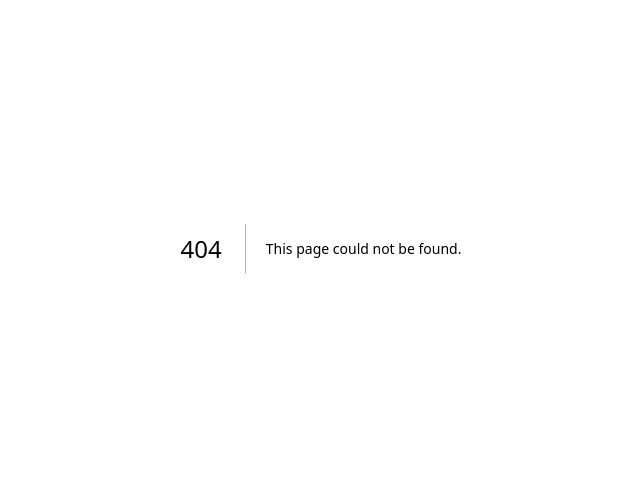
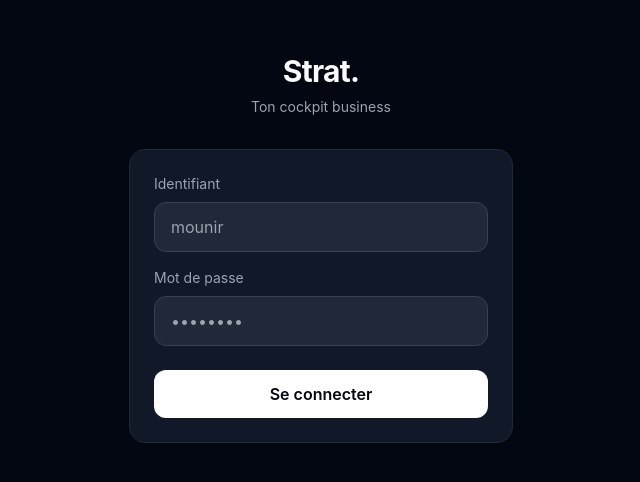
Before and after one commit to MounirRharasse/strat, a Next.js app: page /login in a window 1280 px wide. Before the commit this address had no page. Shown: the part 152-634 px from the top of the page, without its empty margins (319-959 px from the left). Built offline with nearby package versions, Linux system fonts and the light colour scheme.

Commit message:
login et protection dashboard

```diff
--- /dev/null
+++ b/app/api/auth/[...nextauth]/route.js
@@ -0,0 +1,29 @@
+import NextAuth from 'next-auth'
+import CredentialsProvider from 'next-auth/providers/credentials'
+
+const handler = NextAuth({
+  providers: [
+    CredentialsProvider({
+      name: 'Strat',
+      credentials: {
+        username: { label: 'Identifiant', type: 'text' },
+        password: { label: 'Mot de passe', type: 'password' }
+      },
+      async authorize(credentials) {
+        if (
+          credentials.username === process.env.ADMIN_USERNAME &&
+          credentials.password === process.env.ADMIN_PASSWORD
+        ) {
+          return { id: '1', name: 'Mounir', email: 'mounir@krousty.fr' }
+        }
+        return null
+      }
+    })
+  ],
+  pages: {
+    signIn: '/login'
+  },
+  secret: process.env.NEXTAUTH_SECRET
+})
+
+export { handler as GET, handler as POST }
--- /dev/null
+++ b/app/login/page.js
@@ -0,0 +1,83 @@
+'use client'
+
+import { useState } from 'react'
+import { signIn } from 'next-auth/react'
+import { useRouter } from 'next/navigation'
+
+export default function Login() {
+  const [username, setUsername] = useState('')
+  const [password, setPassword] = useState('')
+  const [error, setError] = useState('')
+  const [loading, setLoading] = useState(false)
+  const router = useRouter()
+
+  async function handleSubmit(e) {
+    e.preventDefault()
+    setLoading(true)
+    setError('')
+
+    const res = await signIn('credentials', {
+      username,
+      password,
+      redirect: false
+    })
+
+    if (res?.ok) {
+      router.push('/dashboard')
+    } else {
+      setError('Identifiant ou mot de passe incorrect')
+      setLoading(false)
+    }
+  }
+
+  return (
+    <div className="min-h-screen bg-gray-950 flex items-center justify-center p-4">
+      <div className="w-full max-w-sm">
+        <div className="text-center mb-8">
+          <h1 className="text-3xl font-bold tracking-tight">Strat.</h1>
+          <p className="text-gray-400 mt-2 text-sm">Ton cockpit business</p>
+        </div>
+
+        <form onSubmit={handleSubmit} className="bg-gray-900 rounded-2xl p-6 border border-gray-800">
+          <div className="mb-4">
+            <label className="text-sm text-gray-400 block mb-2">Identifiant</label>
+            <input
+              type="text"
+              value={username}
+              onChange={e => setUsername(e.target.value)}
+              className="w-full bg-gray-800 border border-gray-700 rounded-xl px-4 py-3 text-white focus:outline-none focus:border-blue-500"
+              placeholder="mounir"
+              required
+            />
+          </div>
+
+          <div className="mb-6">
+            <label className="text-sm text-gray-400 block mb-2">Mot de passe</label>
+            <input
+              type="password"
+              value={password}
+              onChange={e => setPassword(e.target.value)}
+              className="w-full bg-gray-800 border border-gray-700 rounded-xl px-4 py-3 text-white focus:outline-none focus:border-blue-500"
+              placeholder="••••••••"
+              required
+            />
+          </div>
+
+          {error && (
+            <div className="bg-red-950 border border-red-800 text-red-400 text-sm rounded-xl px-4 py-3 mb-4">
+              {error}
+            </div>
+          )}
+
+          <button
+            type="submit"
+            disabled={loading}
+            className="w-full bg-white text-gray-950 font-semibold rounded-xl py-3 hover:bg-gray-100 transition disabled:opacity-50"
+          >
+            {loading ? 'Connexion...' : 'Se connecter'}
+          </button>
+        </form>
+      </div>
+    </div>
+  )
+}
--- a/app/page.js
+++ b/app/page.js
@@ -1,10 +1,5 @@
+import { redirect } from 'next/navigation'
+
 export default function Home() {
-  return (
-    <div className="min-h-screen bg-gray-950 text-white flex items-center justify-center">
-      <div className="text-center">
-        <h1 className="text-4xl font-bold mb-2">Strat.</h1>
-        <p className="text-gray-400">Ton cockpit business</p>
-      </div>
-    </div>
-  )
+  redirect('/dashboard')
 }
--- /dev/null
+++ b/middleware.js
@@ -0,0 +1,5 @@
+export { default } from 'next-auth/middleware'
+
+export const config = {
+  matcher: ['/dashboard/:path*']
+}
```
Also changed, not shown: package.json (+6 -5 lines), 1 other file (tests, documents, lock files or other folders).
